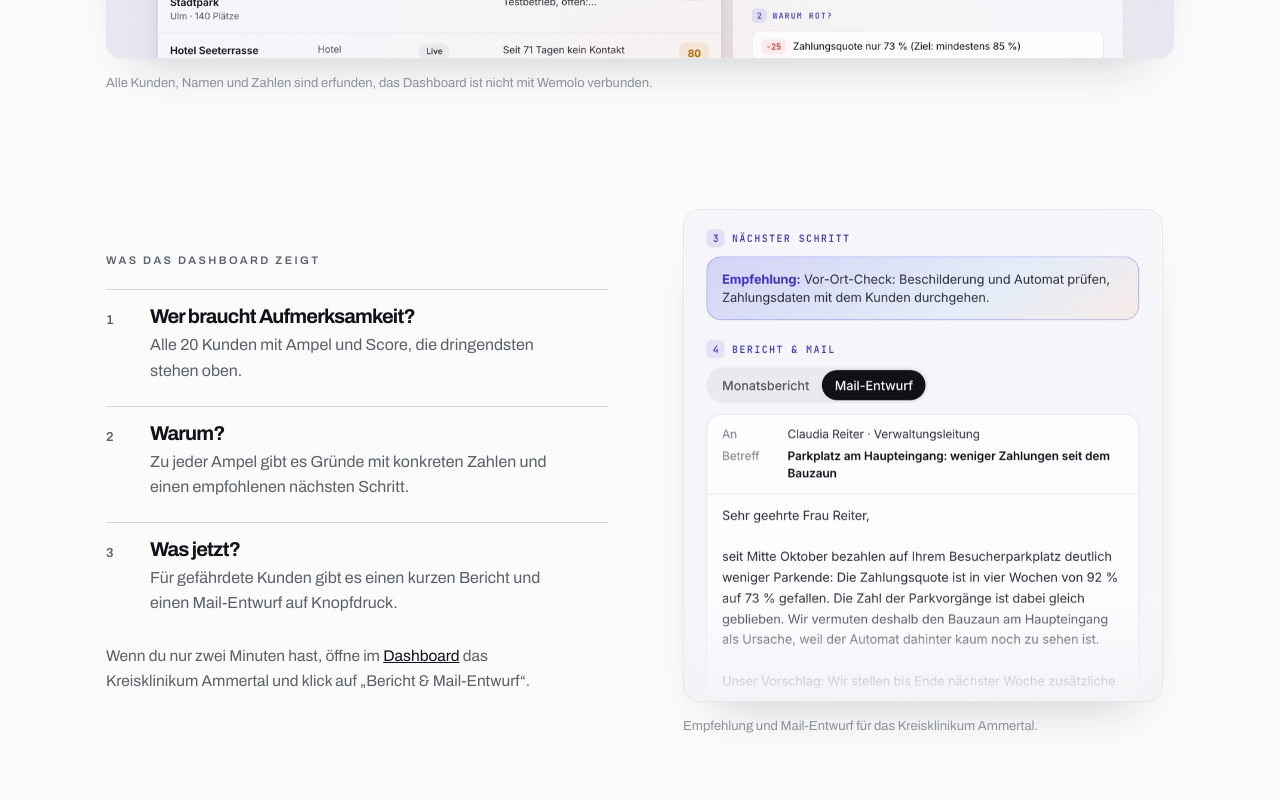
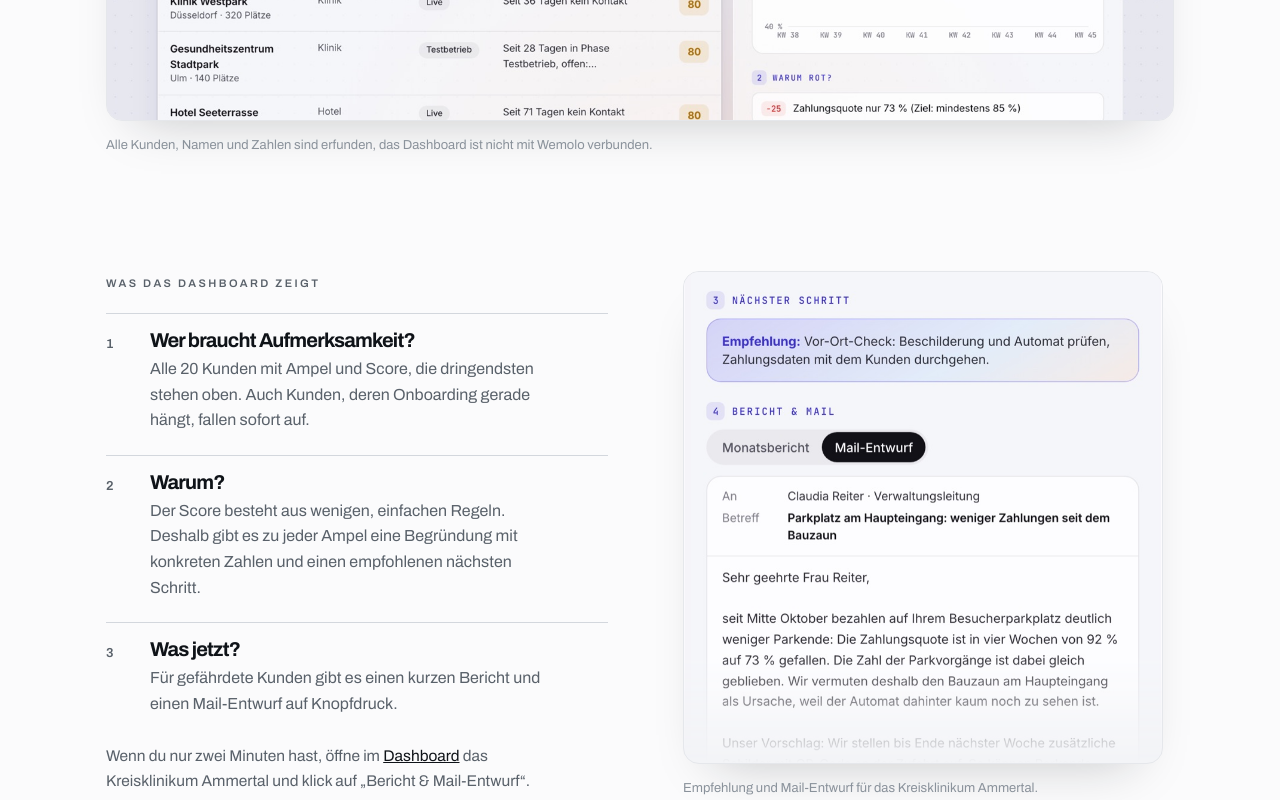
Before and after one commit to NoelGru/noelgruber-website, a plain HTML site: page projekte/customer-health.html in a window 1280 px wide. Shown: the part 1242-2042 px from the top of the page. Drawn offline with Linux system fonts and the light colour scheme.

Commit message:
Customer Health Kurzseite: Bezug zur Stellenanzeige, Onboarding und Regel-Score ergänzt
Co-Authored-By: Claude Opus 5.5 <noreply@anthropic.com>

```diff
--- a/projekte/customer-health.html
+++ b/projekte/customer-health.html
@@ -48,7 +48,7 @@
 <header class="wrap pkopf">
   <p class="mono"><a class="zurueck" href="/#projekte">← Projekte</a> · Bewerbungsprojekt für Wemolo</p>
   <h1>Customer <span class="ser">Health</span>.</h1>
-  <p class="sub">Für meine Bewerbung als Customer Success Manager im Paid-Parking-Team bei Wemolo habe ich mir überlegt, wie man bei vielen Parkflächen-Kunden früh sieht, wer gerade Aufmerksamkeit braucht und warum. Daraus ist dieser kleine Prototyp entstanden.</p>
+  <p class="sub">Für meine Bewerbung als Customer Success Manager im Paid-Parking-Team bei Wemolo habe ich mir überlegt, wie man bei vielen Parkflächen-Kunden früh sieht, wer gerade Aufmerksamkeit braucht und warum. Daraus ist dieser kleine Prototyp entstanden, in dem ich einige Themen aus eurer Stellenanzeige aufgegriffen habe, zum Beispiel Customer Health, Readiness und Onboarding.</p>
   <div class="cta">
     <a class="btn" href="/customerhealth" target="_blank" rel="noopener">Dashboard öffnen ↗</a>
   </div>
@@ -69,8 +69,8 @@
     <div>
       <p class="mono">Was das Dashboard zeigt</p>
       <ol class="kurz-punkte">
-        <li><h3>Wer braucht Aufmerksamkeit?</h3><p>Alle 20 Kunden mit Ampel und Score, die dringendsten stehen oben.</p></li>
-        <li><h3>Warum?</h3><p>Zu jeder Ampel gibt es Gründe mit konkreten Zahlen und einen empfohlenen nächsten Schritt.</p></li>
+        <li><h3>Wer braucht Aufmerksamkeit?</h3><p>Alle 20 Kunden mit Ampel und Score, die dringendsten stehen oben. Auch Kunden, deren Onboarding gerade hängt, fallen sofort auf.</p></li>
+        <li><h3>Warum?</h3><p>Der Score besteht aus wenigen, einfachen Regeln. Deshalb gibt es zu jeder Ampel eine Begründung mit konkreten Zahlen und einen empfohlenen nächsten Schritt.</p></li>
         <li><h3>Was jetzt?</h3><p>Für gefährdete Kunden gibt es einen kurzen Bericht und einen Mail-Entwurf auf Knopfdruck.</p></li>
       </ol>
       <p class="kurz-tipp">Wenn du nur zwei Minuten hast, öffne im <a href="/customerhealth#/kunde/c07" target="_blank" rel="noopener">Dashboard</a> das Kreisklinikum Ammertal und klick auf „Bericht &amp; Mail-Entwurf“.</p>
```
